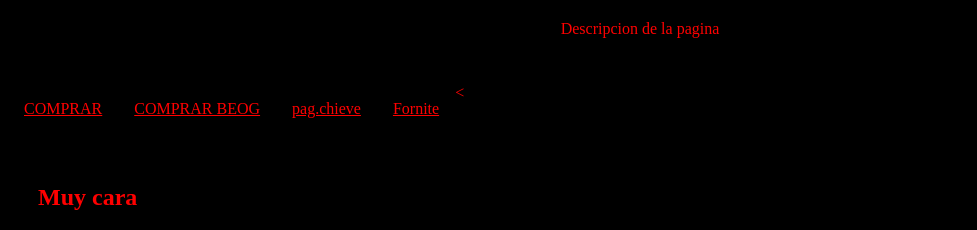
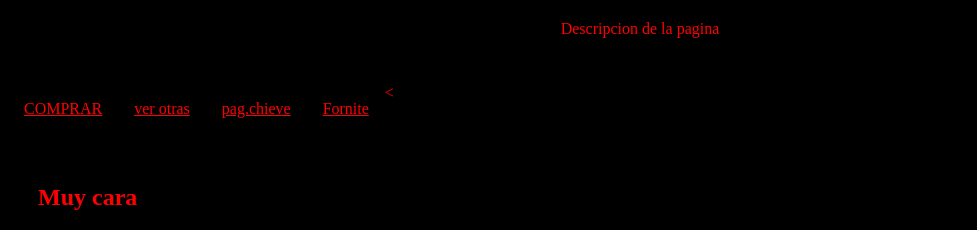
Before and after one commit to MiguelAngelAyonChiquete5/MiguelAngelAyonChiquete5.github.io, a plain HTML site: page layaut/layout.html in a window 1280 px wide. Shown: the part 167-397 px from the top of the page, without its empty margins (0-977 px from the left). Drawn offline with Linux system fonts and the light colour scheme.

Commit message:
Update layout.html

```diff
--- a/layaut/layout.html
+++ b/layaut/layout.html
@@ -13,7 +13,7 @@
 	<div style="color: red" class="menu">
 		<a href="">COMPRAR</a>
 		<
-		<a href="">COMPRAR BEOG</a>
+		<a href="https://www.bhphotovideo.com/c/buy/pc-gaming-computers/ci/31155/N/3662965659?c3api=2572%2C113041915987&gclid=EAIaIQobChMI9-aMh6Ts4AIVQ77ACh1ymAUkEAAYAiAAEgLpyPD_BwE&origSearch=Ganing+Pc%2F%3Fcurrency%3DEUR">ver otras</a>
         <a href="chieve.html">pag.chieve</a>
         <a href="https://www.epicgames.com/fortnite/es-ES/buy-now/battle-royale">Fornite</a>
 	</div>
```
